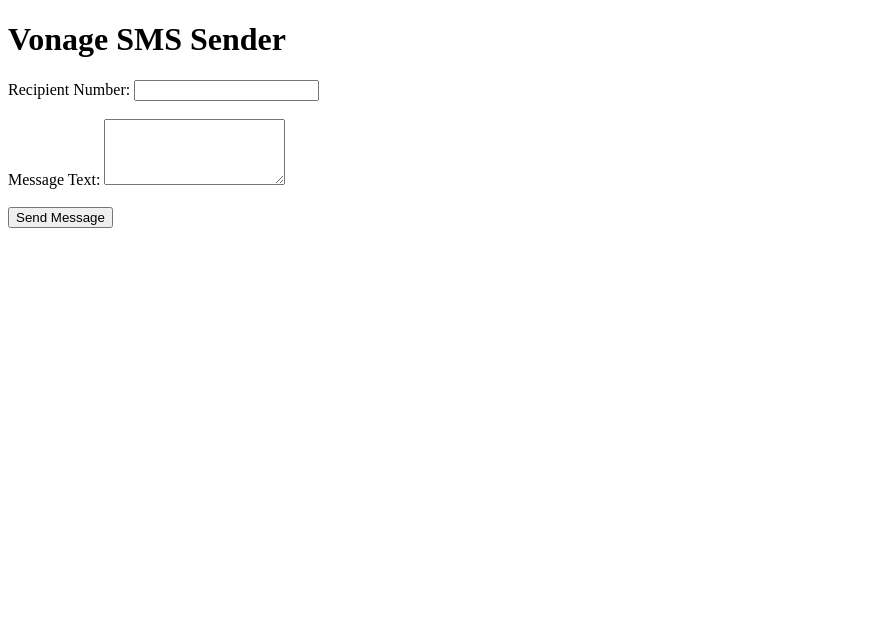
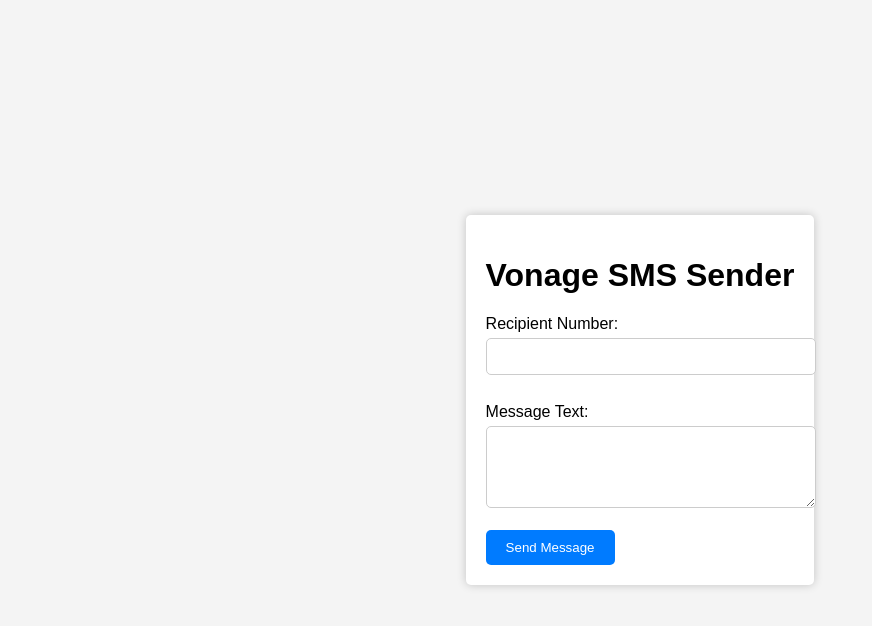
Before and after one commit to dimoz29/sms_Nodejs, a website: page index.html in a window 1280 px wide. Shown: the whole page, without its empty margins (0-872 px from the left). Drawn offline with Linux system fonts and the light colour scheme.

Commit message:
a bit css

```diff
--- a/index.html
+++ b/index.html
@@ -1,18 +1,74 @@
 <!DOCTYPE html>
 <html>
 <head>
+    <meta charset="UTF-8">
+    <meta name="viewport" content="width=device-width, initial-scale=1.0">
     <title>Vonage SMS</title>
+    <style>
+        body {
+            font-family: Arial, sans-serif;
+            background-color: #f4f4f4;
+            margin: 0;
+            padding: 0;
+            display: flex;
+            justify-content: center;
+            align-items: center;
+            height: 100vh;
+        }
+
+        .container {
+            background-color: #fff;
+            padding: 20px;
+            border-radius: 5px;
+            box-shadow: 0 0 10px rgba(0, 0, 0, 0.2);
+        }
+
+        h1 {
+            text-align: center;
+        }
+
+        label {
+            display: block;
+            margin-top: 10px;
+        }
+
+        input[type="text"],
+        textarea {
+            width: 100%;
+            padding: 10px;
+            margin-top: 5px;
+            border: 1px solid #ccc;
+            border-radius: 5px;
+        }
+
+        input[type="submit"] {
+            background-color: #007bff;
+            color: #fff;
+            border: none;
+            padding: 10px 20px;
+            border-radius: 5px;
+            cursor: pointer;
+        }
+
+        input[type="submit"]:hover {
+            background-color: #0056b3;
+        }
+    </style>
 </head>
 <body>
+    <div class="container">
         <h1>Vonage SMS Sender</h1>
         <form method="POST" action="/send-sms">
             <label for="recipient_number">Recipient Number:</label>
-        <input type="text" name="recipient_number" required><br><br>
+            <input type="text" name="recipient_number" required>
+            <br><br>
 
             <label for="message_text">Message Text:</label>
-        <textarea name="message_text" rows="4" required></textarea><br><br>
+            <textarea name="message_text" rows="4" required></textarea>
+            <br><br>
 
             <input type="submit" value="Send Message">
         </form>
+    </div>
 </body>
 </html>
```
Also changed, not shown: 1 other file. Lines whose indentation alone changed are shown as unchanged.
